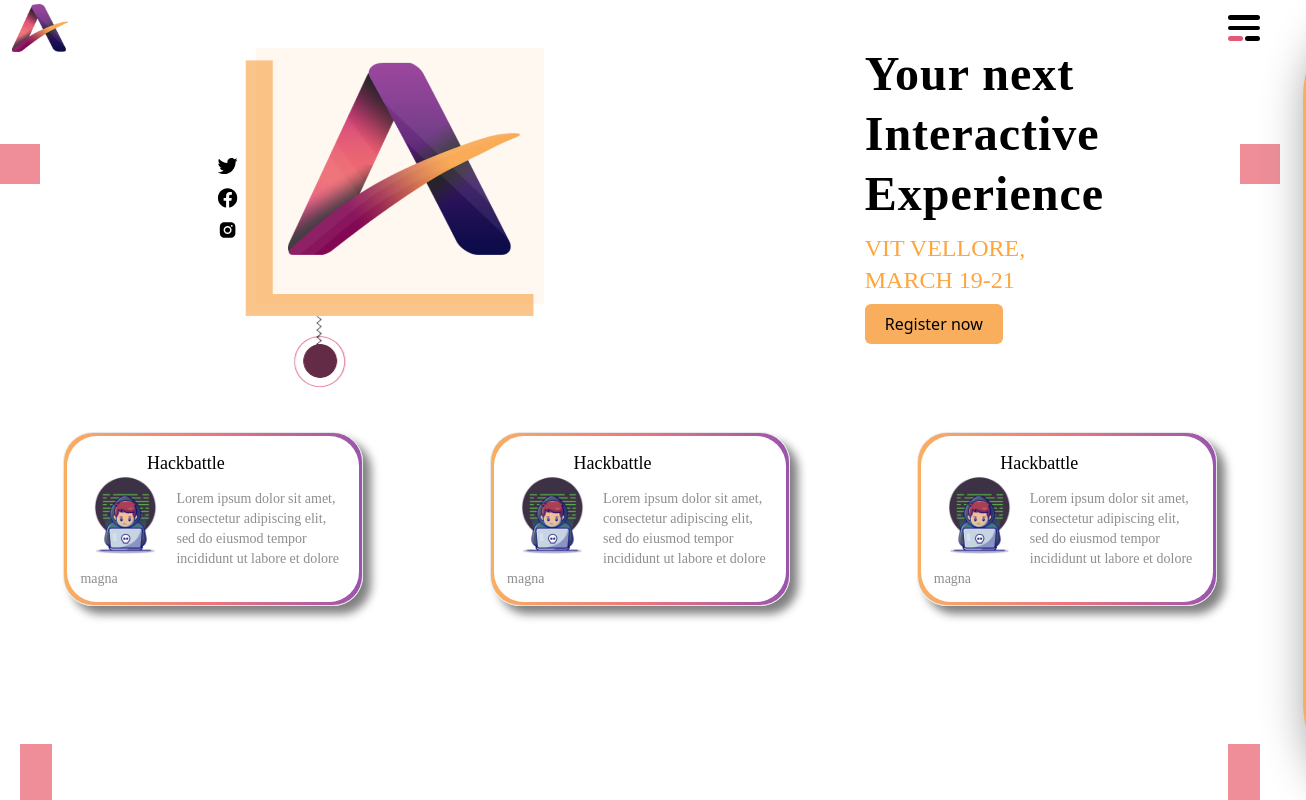
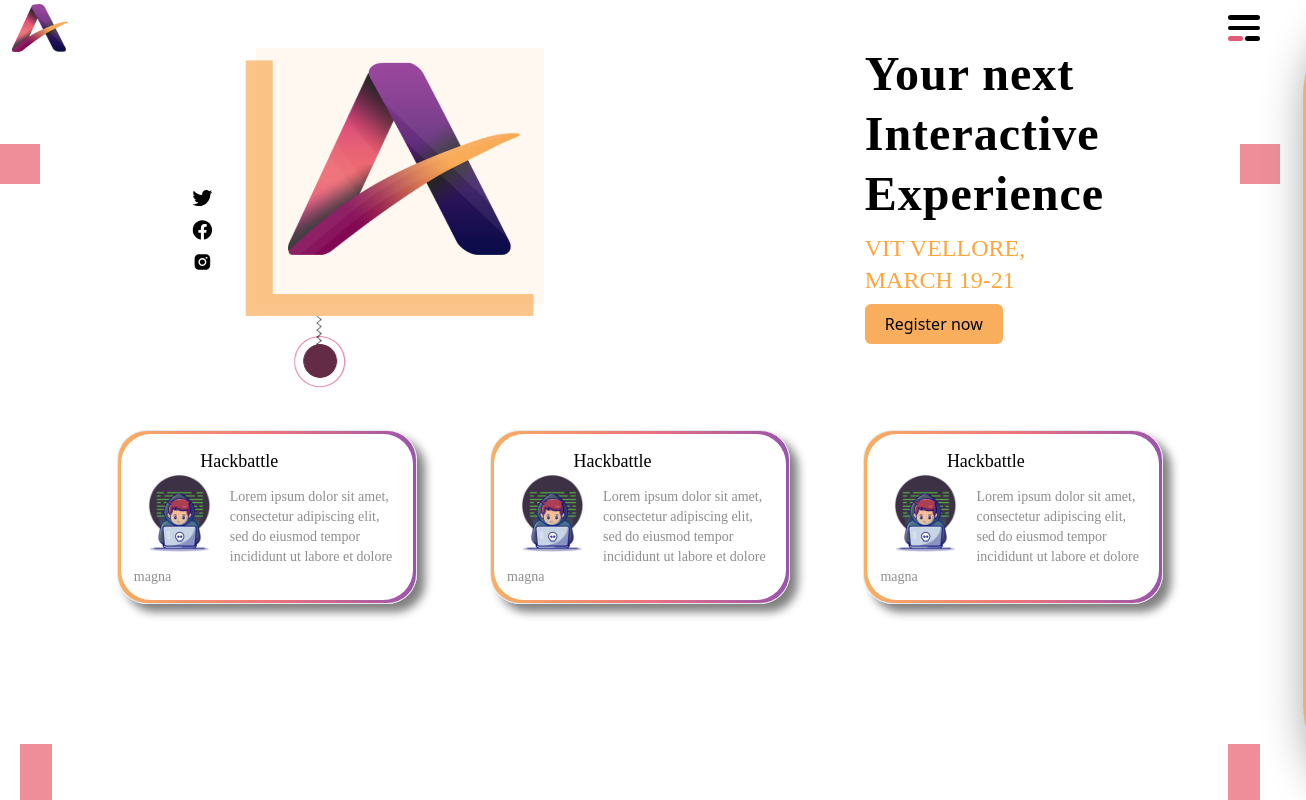
Before and after one commit to IEEECS-VIT/arcs-landing-2021, a Gatsby site: page / in a window 1280 px wide. Shown: the whole page, 1306 px wide, since content can reach past the window. Built offline with nearby package versions, Linux system fonts and the light colour scheme; Gatsby itself is replaced by a stand-in of ours.

Commit message:
cards and animation fixed

```diff
--- a/src/components/landingCard.js
+++ b/src/components/landingCard.js
@@ -2,7 +2,7 @@ import React from "react";
 import comp from "./../images/card.png";
 const landingCard = () => {
   return (
-    <div className="border my-4 card-style flex flex-none w-60 md:my-1">
+    <div className="border w-60 my-4 card-style flex flex-none  md:my-2 lg:my-0.5">
       <div className="inner  ">
         <p className="mb-2 mr-auto ml-auto w-1/2  text-lg pb-1 text-black ">
           Hackbattle
--- a/src/components/navbar.js
+++ b/src/components/navbar.js
@@ -1,4 +1,4 @@
-import React, { useState } from "react";
+import React from "react";
 import { Link } from "gatsby";
 import arcs from "./../images/arcs.png";
 
--- a/src/pages/index.js
+++ b/src/pages/index.js
@@ -32,14 +32,19 @@ const IndexPage = () => {
     config: { duration: 600 },
     loop: false,
   });
+  const social = useSpring({
+    from: { transform: "translate(-100px,0)" },
+    to: { transform: "translate(2%,0)" },
+    config: { duration: 600 },
+    loop: false,
+  });
   var Blur = isExpanded ? "blur" : "none";
   return (
-    <div className="-mt-5 overflow-x-hidden">
+    <div className="-mt-5 ">
       <Navbar isExpanded={isExpanded} toggleExpansion={toggleExpansion} />
       <Rectangles />
-      <div className={`absolute z-5 ${Blur}`}>
+      <div className={`absolute w-full z-5 ${Blur}`}>
         <animated.img
-          img
           src={Rect}
           alt="box"
           style={Rectangle}
@@ -47,51 +52,41 @@ const IndexPage = () => {
         />
 
         <animated.img
-          img
           src={Box}
           alt="box"
           className="box  z-5 absolute    md:ml-32 lg:ml-64  md:h-64 md:w-72 "
           style={box}
         />
         <animated.img
-          img
           src={ArcsHome}
           alt="box"
           className="arcs md:ml-44   absolute mt-4 lg:ml-72 md:h-48 md:w-auto"
           style={arcs}
         />
         <animated.img
-          img
           alt="circle"
           src={Circle}
           className="circle  absolute  md:mt-60 lg:mt-64  md:ml-36 lg:ml-72 "
           style={Rectangle}
         />
-        <animated.div style={Rectangle}>
+        <animated.div
+          style={social}
+          className="icons absolute w-5 ml-14 md:ml-20 lg:ml-48 mt-36 space-y-3 flex flex-col"
+        >
           <a href="https://twitter.com/ieeecsvit">
-            <FaTwitter
-              size={20}
-              className=" icons mt-28  md:ml-20 lg:ml-48 absolute"
-              style={Rectangle}
-            />
+            <FaTwitter size={20} className=" block" />
           </a>
 
           <a href="https://www.facebook.com/ieeecsvit">
-            <FaFacebook
-              size={20}
-              className="icons  mt-36 md:ml-20 lg:ml-48 absolute"
-            />
+            <FaFacebook size={20} className=" block" />
           </a>
           <a href="https://www.instagram.com/ieeecs_vit/">
-            <AiFillInstagram
-              size={20}
-              className="icons  mt-44 md:ml-20 lg:ml-48 absolute"
-            />
+            <AiFillInstagram size={20} className="block " />
           </a>
         </animated.div>
 
-        <div className="mb-48 md:mb-1 block mt-80 ml-auto mr-auto w-1/2 md:mt-auto   md:w-auto md:mr-12 lg:mr-44 md:float-right ">
-          <p className="leading-tight w-min font line font-semibold text-justify text-4xl md:text-5xl  md:leading-tight caption">
+        <div className="mb-48 md:mb-1 block mt-80 ml-auto mr-auto w-1/2 md:mt-auto    md:w-auto md:mr-12 lg:mr-44 md:float-right ">
+          <p className=" leading-tight w-min font line font-semibold text-justify text-4xl md:text-5xl  md:leading-tight caption">
             Your next <br />
             Interactive <br />
             Experience
@@ -104,7 +99,7 @@ const IndexPage = () => {
           </button>
         </div>
 
-        <div className="mt-20 md:mt-96 flex font mx-auto flex-wrap justify-around ">
+        <div className=" mt-20 md:mt-96 flex font mx-auto lg:mx-20 flex-wrap justify-around ">
           <Card />
           <Card />
           <Card />
```
